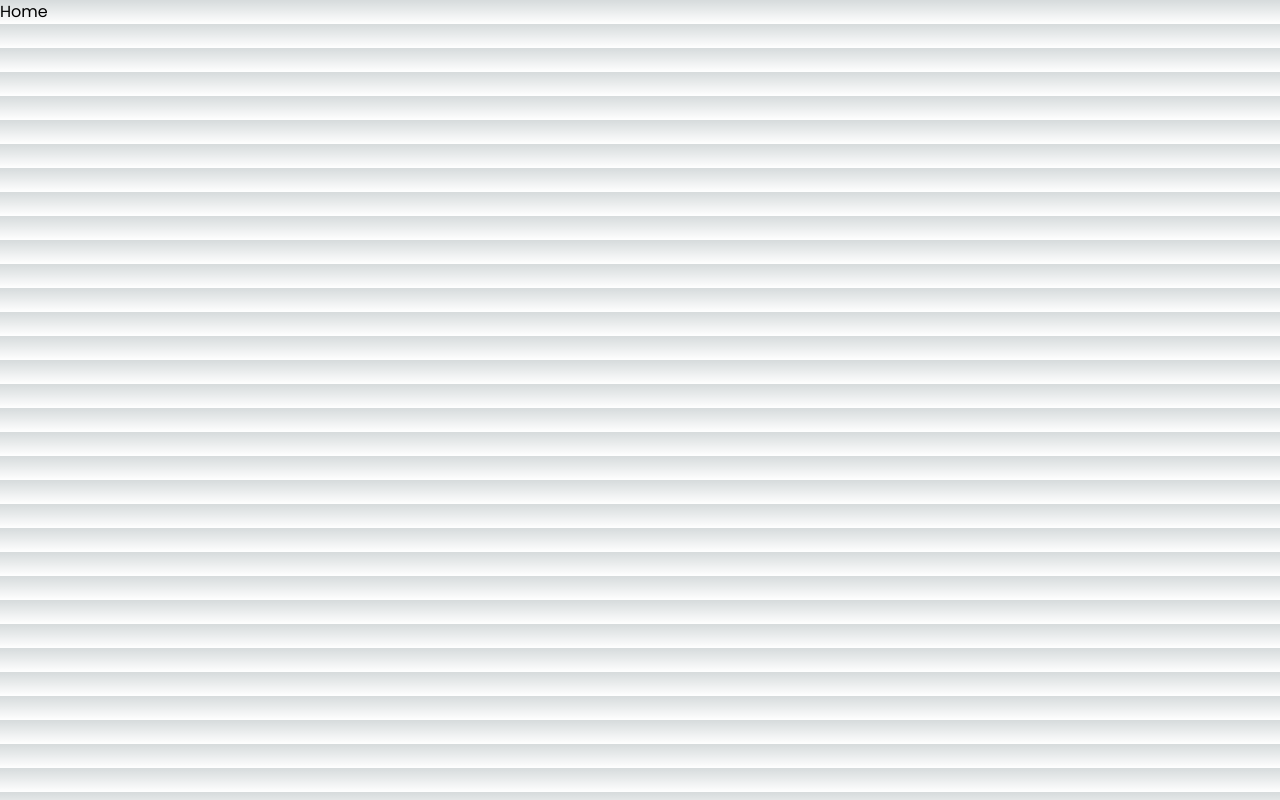
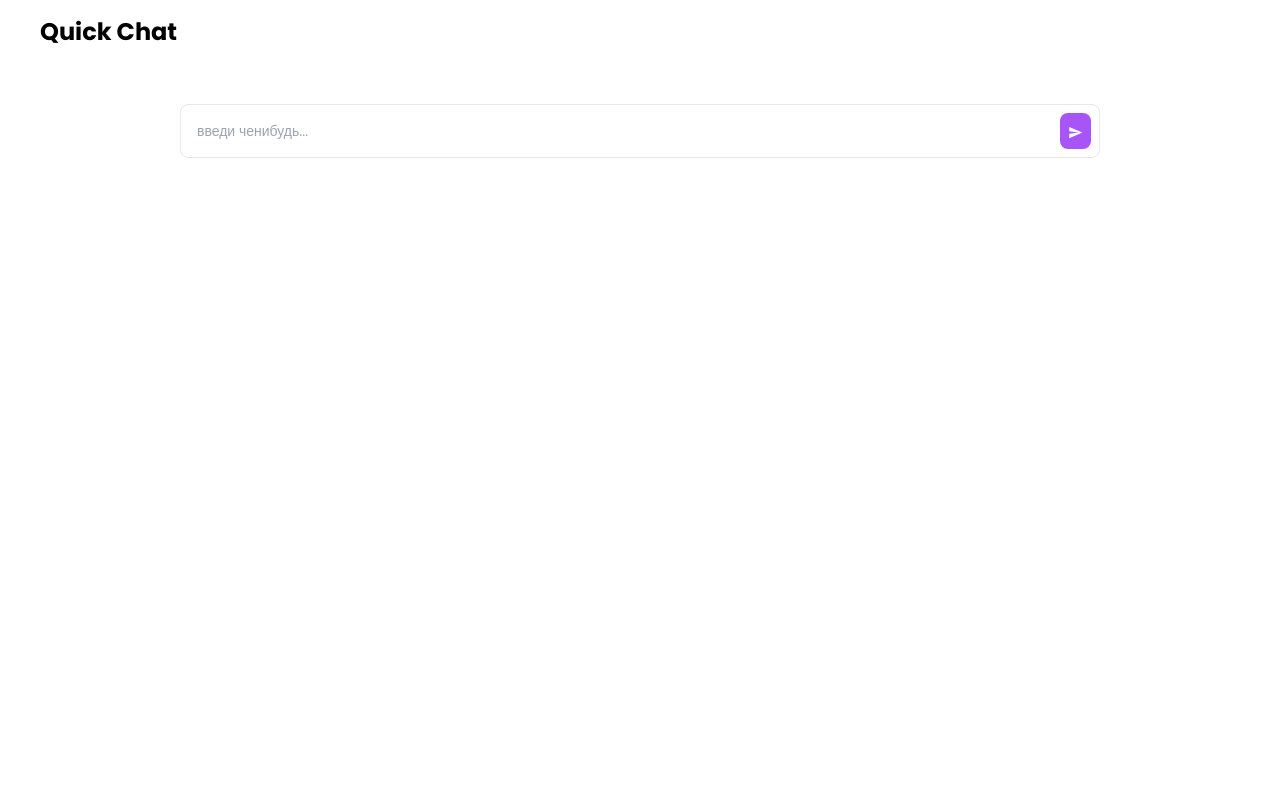
Before and after one commit to Art-San/YTb_CODEWITHAM_OpenAI_Next.js_13-4, a Next.js app: page / in a window 1280 px wide. Built offline with nearby package versions, Linux system fonts and the light colour scheme.

Commit message:
Setup Next.js 13 Project

```diff
--- a/package.json
+++ b/package.json
@@ -9,6 +9,10 @@
     "lint": "next lint"
   },
   "dependencies": {
+    "@emotion/react": "^11.11.1",
+    "@emotion/styled": "^11.11.0",
+    "@mui/icons-material": "^5.14.3",
+    "@mui/material": "^5.14.3",
     "autoprefixer": "10.4.14",
     "next": "13.4.12",
     "postcss": "8.4.27",
--- a/src/app/globals.css
+++ b/src/app/globals.css
@@ -2,7 +2,7 @@
 @tailwind components;
 @tailwind utilities;
 
-:root {
+/* :root {
   --foreground-rgb: 0, 0, 0;
   --background-start-rgb: 214, 219, 220;
   --background-end-rgb: 255, 255, 255;
@@ -24,4 +24,4 @@ body {
       rgb(var(--background-end-rgb))
     )
     rgb(var(--background-start-rgb));
-}
+} */
--- a/src/app/layout.js
+++ b/src/app/layout.js
@@ -1,5 +1,6 @@
 import './globals.css'
 import { Poppins } from 'next/font/google'
+import Navbar from '@/components/Navbar'
 // 3:09
 const font = Poppins({
   weight: ['400', '500', '700', '900'],
@@ -14,7 +15,12 @@ export const metadata = {
 export default function RootLayout({ children }) {
   return (
     <html lang="en">
-      <body className={font.className}>{children}</body>
+      <body className={font.className}>
+        <section className=" flex flex-col h-screen w-full">
+          <Navbar />
+          <main className=" flex-1 text-black">{children}</main>
+        </section>
+      </body>
     </html>
   )
 }
--- a/src/app/page.js
+++ b/src/app/page.js
@@ -1,9 +1,10 @@
+import Form from '@/components/Form'
 import Image from 'next/image'
 
 export default function Home() {
   return (
-    <>
-      <div>Home</div>
-    </>
+    <div className="p-10 mx-auto max-w-[1000px] w-full h-full">
+      <Form />
+    </div>
   )
 }
--- /dev/null
+++ b/src/components/DisplayChat.jsx
@@ -0,0 +1 @@
+// 10:50
--- /dev/null
+++ b/src/components/Form.jsx
@@ -0,0 +1,21 @@
+'use client'
+import SendIcon from '@mui/icons-material/Send'
+import React from 'react'
+
+const Form = () => {
+  return (
+    <form className=" flex justify-between items-center gap-4 p-2 border border-gray-200 rounded-lg text-sm">
+      <input
+        className=" flex-1 p-2 border-none outline-none"
+        type="text"
+        name="message"
+        placeholder="введи ченибудь..."
+      />
+      <button className=" bg-purple-500 text-white rounded-lg p-2">
+        <SendIcon sx={{ fontSize: 15 }} />
+      </button>
+    </form>
+  )
+}
+
+export default Form
--- /dev/null
+++ b/src/components/Navbar.jsx
@@ -0,0 +1,12 @@
+import React from 'react'
+import Form from './Form'
+
+const Navbar = () => {
+  return (
+    <header className=" flex justify-between items-center px-5 py-4 md:px-10  w-full">
+      <h1 className="text-2xl font-bold">Quick Chat</h1>
+    </header>
+  )
+}
+
+export default Navbar
```
Also changed, not shown: 1 other file (tests, documents, lock files or other folders).
